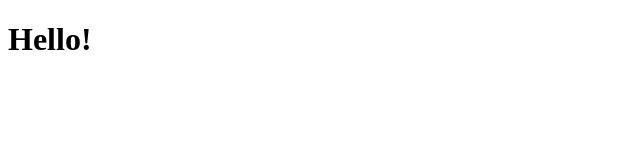
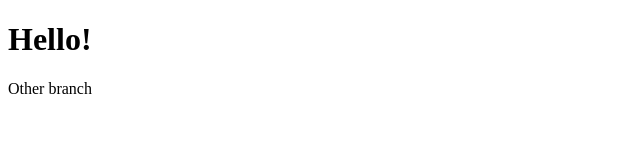
Before and after one commit to waerks/Interface3ThirdRepoGit, a plain HTML site: page index.html in a window 1280 px wide. Shown: the whole page, without its empty margins (0-640 px from the left). Drawn offline with Linux system fonts and the light colour scheme.

Commit message:
Other branch

```diff
--- a/index.html
+++ b/index.html
@@ -8,5 +8,7 @@
 </head>
 <body>
     <h1>Hello!</h1>
+
+    <p>Other branch</p>
 </body>
 </html>
```
